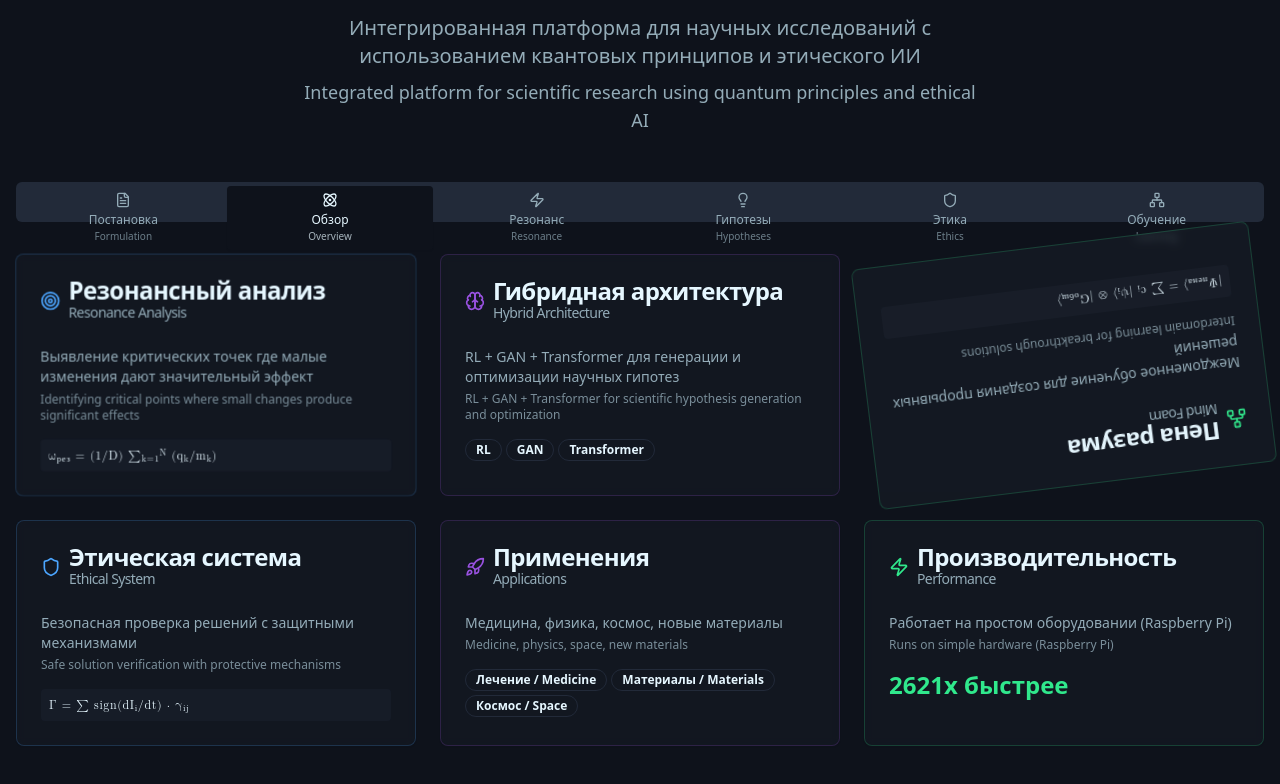
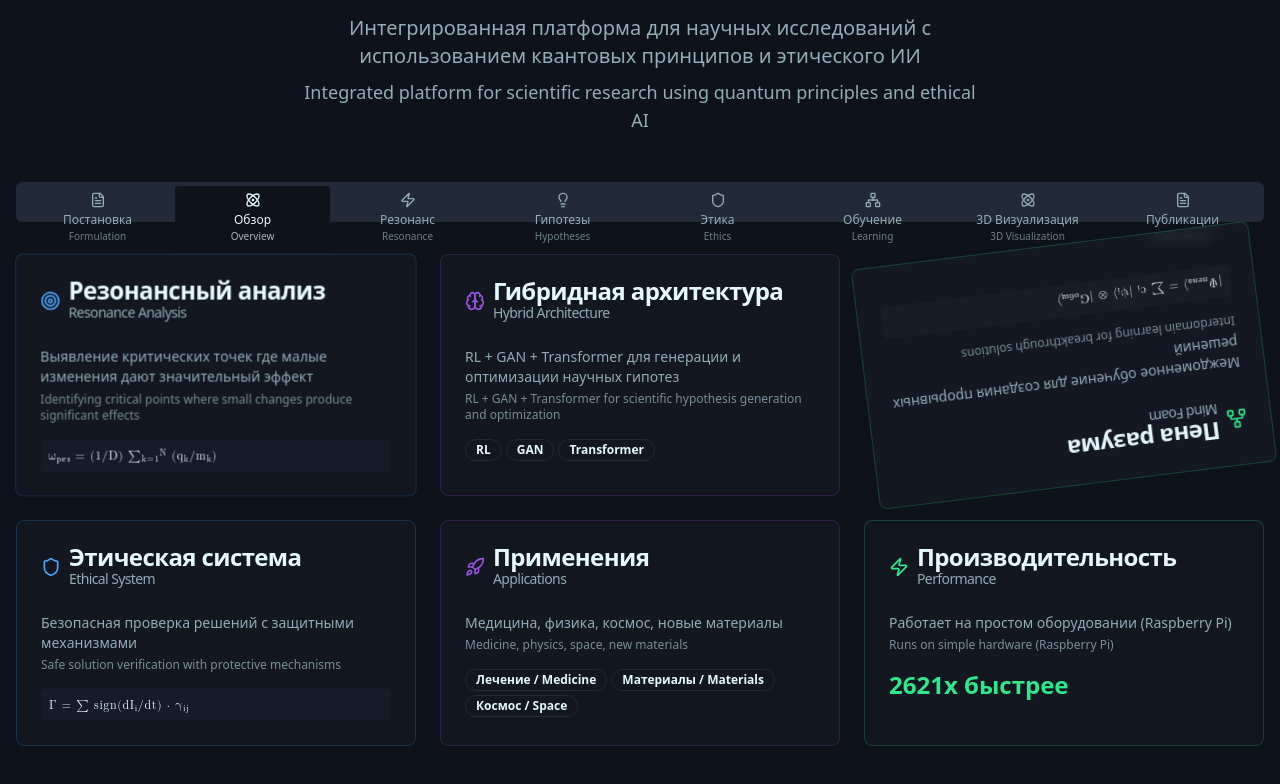
Before and after one commit to qqewq/nexus-resonance-lab, a React (Vite) app: page / in a window 1280 px wide. Shown: the part 902-1686 px from the top of the page. Built offline with nearby package versions, Linux system fonts and the light colour scheme.

Commit message:
Add missing routes
Add routes for the new components that were created in the previous commit.

```diff
--- a/src/pages/Index.tsx
+++ b/src/pages/Index.tsx
@@ -8,6 +8,8 @@ import { HypothesisGenerator } from "@/components/HypothesisGenerator";
 import { EthicalAnalyzer } from "@/components/EthicalAnalyzer";
 import { InterdomainLearning } from "@/components/InterdomainLearning";
 import { ProblemFormulation } from "@/components/ProblemFormulation";
+import { Enhanced3DVisualization } from "@/components/Enhanced3DVisualization";
+import { PublicationIntegration } from "@/components/PublicationIntegration";
 import { Brain, Zap, Target, Network, Shield, Atom, Lightbulb, Rocket, FileText } from "lucide-react";
 import heroBg from "@/assets/hero-bg.jpg";
 
@@ -96,7 +98,7 @@ const Index = () => {
         </div>
 
         <Tabs value={activeTab} onValueChange={setActiveTab} className="w-full">
-          <TabsList className="grid w-full grid-cols-2 md:grid-cols-6 mb-8">
+          <TabsList className="grid w-full grid-cols-2 md:grid-cols-8 mb-8">
             <TabsTrigger value="formulation" className="text-xs flex flex-col">
               <FileText className="h-4 w-4 mb-1" />
               <span>Постановка</span>
@@ -126,6 +128,16 @@ const Index = () => {
               <Network className="h-4 w-4 mb-1" />
               <span>Обучение</span>
               <span className="text-[10px] opacity-70">Learning</span>
+            </TabsTrigger>
+            <TabsTrigger value="visualization" className="text-xs flex flex-col">
+              <Atom className="h-4 w-4 mb-1" />
+              <span>3D Визуализация</span>
+              <span className="text-[10px] opacity-70">3D Visualization</span>
+            </TabsTrigger>
+            <TabsTrigger value="publications" className="text-xs flex flex-col">
+              <FileText className="h-4 w-4 mb-1" />
+              <span>Публикации</span>
+              <span className="text-[10px] opacity-70">Publications</span>
             </TabsTrigger>
           </TabsList>
 
@@ -294,6 +306,14 @@ const Index = () => {
           <TabsContent value="learning">
             <InterdomainLearning />
           </TabsContent>
+
+          <TabsContent value="visualization">
+            <Enhanced3DVisualization />
+          </TabsContent>
+
+          <TabsContent value="publications">
+            <PublicationIntegration />
+          </TabsContent>
         </Tabs>
       </section>
     </div>
```
